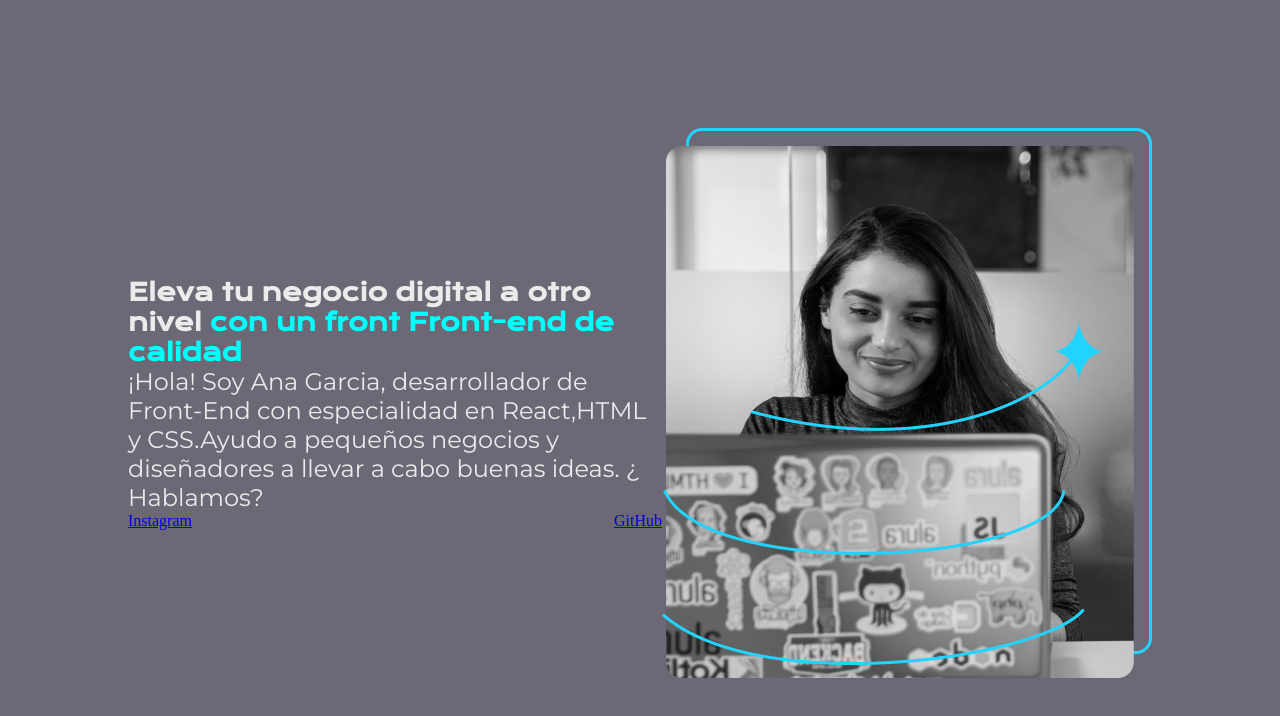
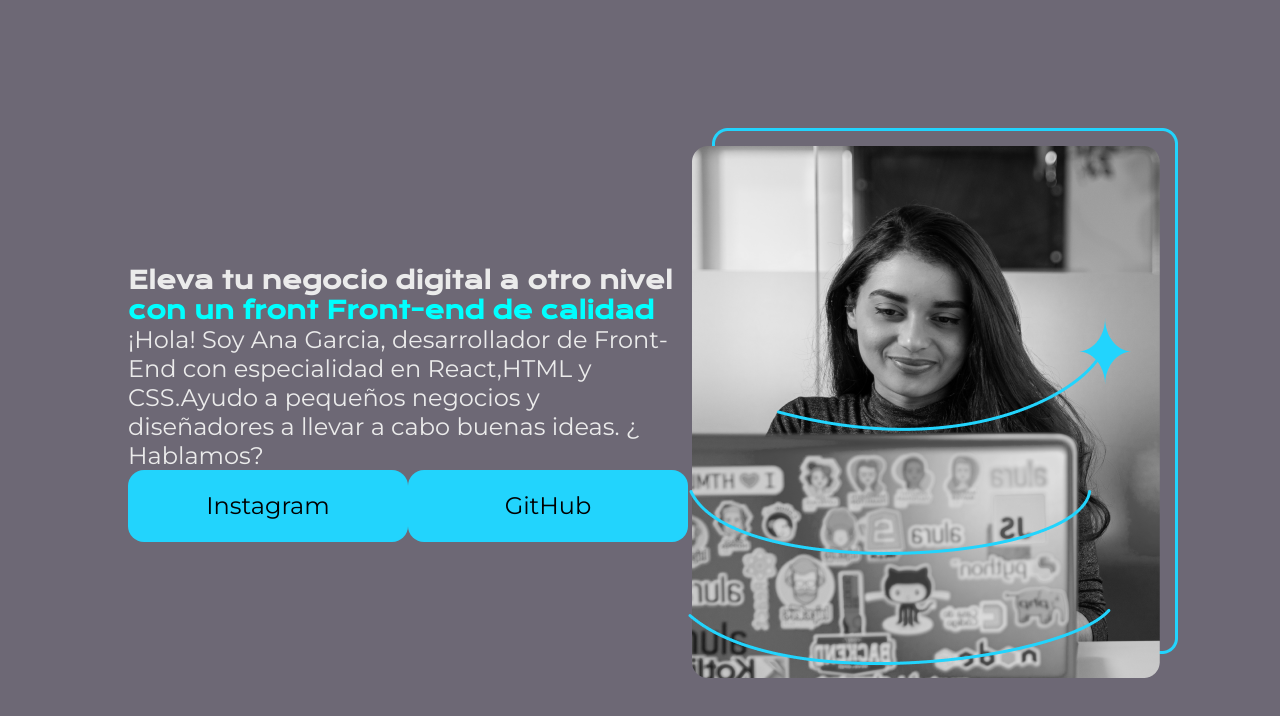
Before and after one commit to JusNacif92/portafolio, a plain HTML site: page index.html in a window 1280 px wide. Drawn offline with nearby package versions, Linux system fonts and the light colour scheme.

Commit message:
Update index.html

```diff
--- a/index.html
+++ b/index.html
@@ -20,8 +20,8 @@
                 pequeños negocios y diseñadores a llevar a cabo buenas ideas. ¿ Hablamos?
             </p>
             <div class = "presentacion__clases">
-                <a href="https://www.instagram.com/">Instagram</a>
-                <a href="https://github.com/">GitHub</a>
+                <a class = "presentacion__enlaces__link" href="https://www.instagram.com/">Instagram</a>
+                <a class = "presentacion__enlaces__link" href="https://github.com/">GitHub</a>
             </div>
         </section>
         <img src = "Imagem.png" alt = "Imagen de Ana Garcia">
```
